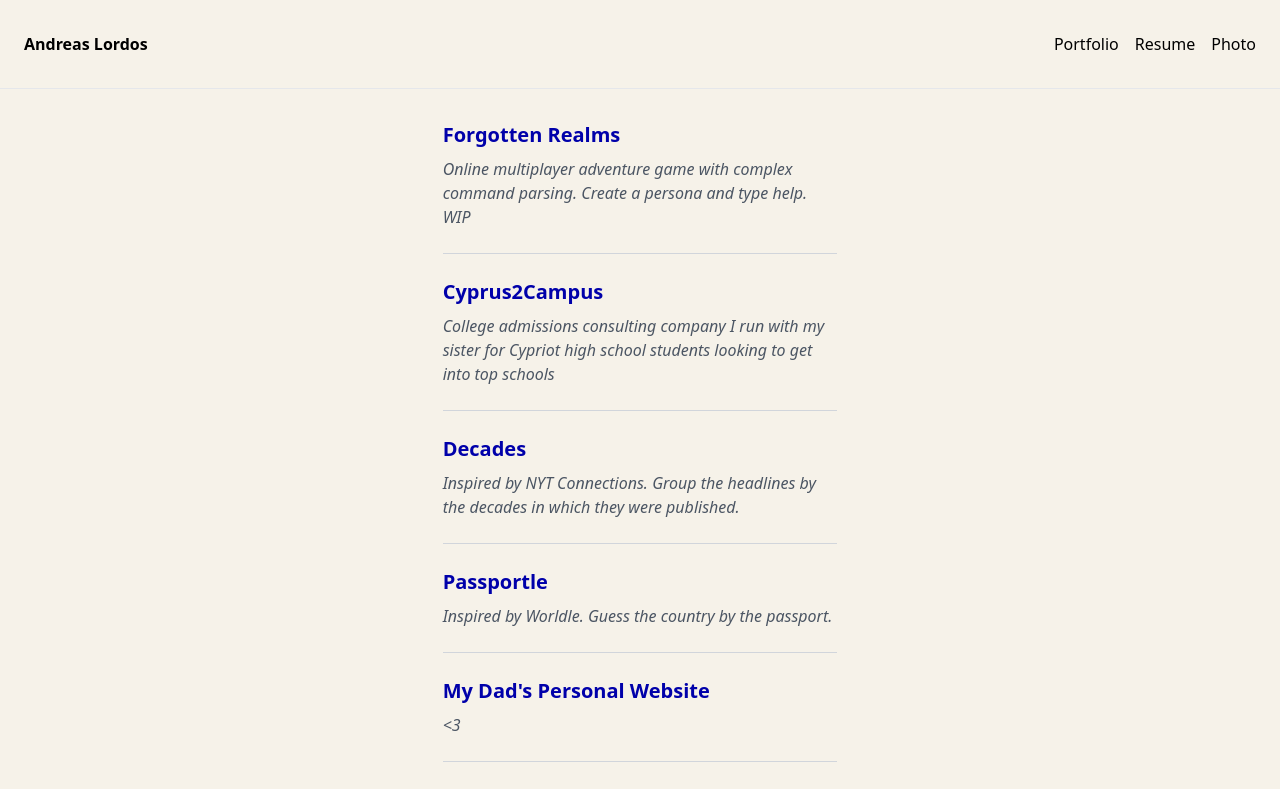
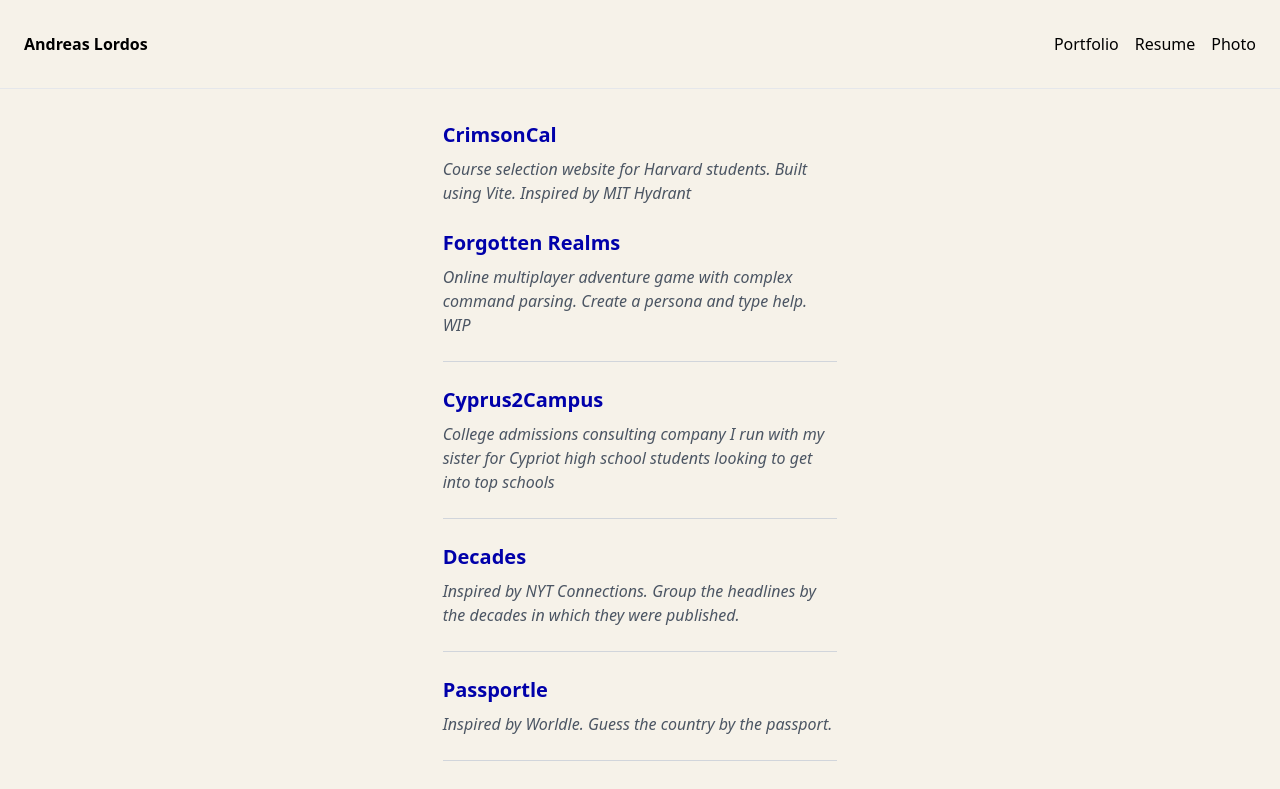
Before and after one commit to andreaslordos/personal-website, a React (Create React App) app: page /portfolio in a window 1280 px wide. Shown: the top 789 px of the page. Built offline with nearby package versions, Linux system fonts and the light colour scheme.

Commit message:
added crimsoncal

```diff
--- a/src/pages/Portfolio.jsx
+++ b/src/pages/Portfolio.jsx
@@ -6,6 +6,11 @@ const Portfolio = () => {
   return (
     <Page>
       <div className="py-8">
+        <PortfolioItem
+          title="CrimsonCal"
+          url="https://crimsoncal.lordos.tech"
+          description="Course selection website for Harvard students. Built using Vite. Inspired by MIT Hydrant"
+        />
         <PortfolioItem
           title="Forgotten Realms"
           url="https://realms.lordos.tech"
```
